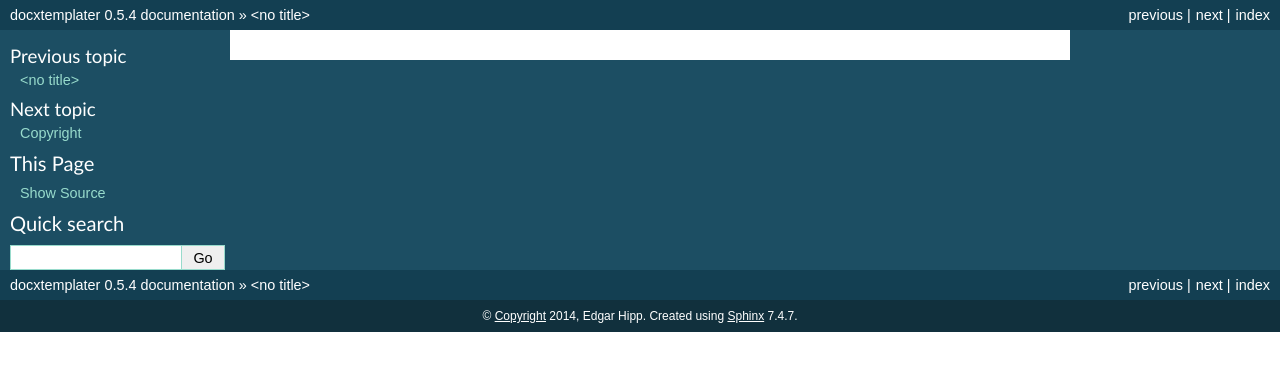
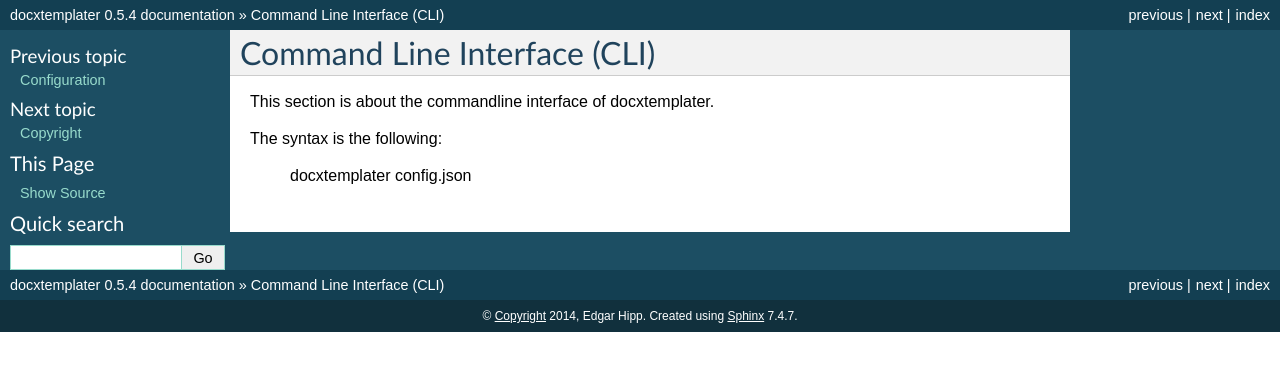
Before and after one commit to open-xml-templating/docxtemplater, a Sphinx documentation site: the page built from docs/source/cli.rst, in a window 1280 px wide. Shown: the top 371 px of the page. Built offline with Sphinx 7.4.7, drawn with Linux system fonts in a browser that asks for light colours.

Commit message:
added title to docs

```diff
--- a/docs/source/cli.rst
+++ b/docs/source/cli.rst
@@ -1,2 +1,11 @@
 .. index::
    single: Command Line Interface (CLI)
+
+Command Line Interface (CLI)
+============================
+
+This section is about the commandline interface of docxtemplater.
+
+The syntax is the following:
+
+    docxtemplater config.json
--- a/docs/source/configuration.rst
+++ b/docs/source/configuration.rst
@@ -1,2 +1,5 @@
 .. index::
    single: Configuration
+
+Configuration
+=============
--- a/docs/source/generate.rst
+++ b/docs/source/generate.rst
@@ -1,2 +1,5 @@
 .. index::
    single: Generate a document
+
+Generate a document
+===================
--- a/docs/source/installation.rst
+++ b/docs/source/installation.rst
@@ -1,2 +1,5 @@
 .. index::
    single: Installation
+
+Installation
+============
```
